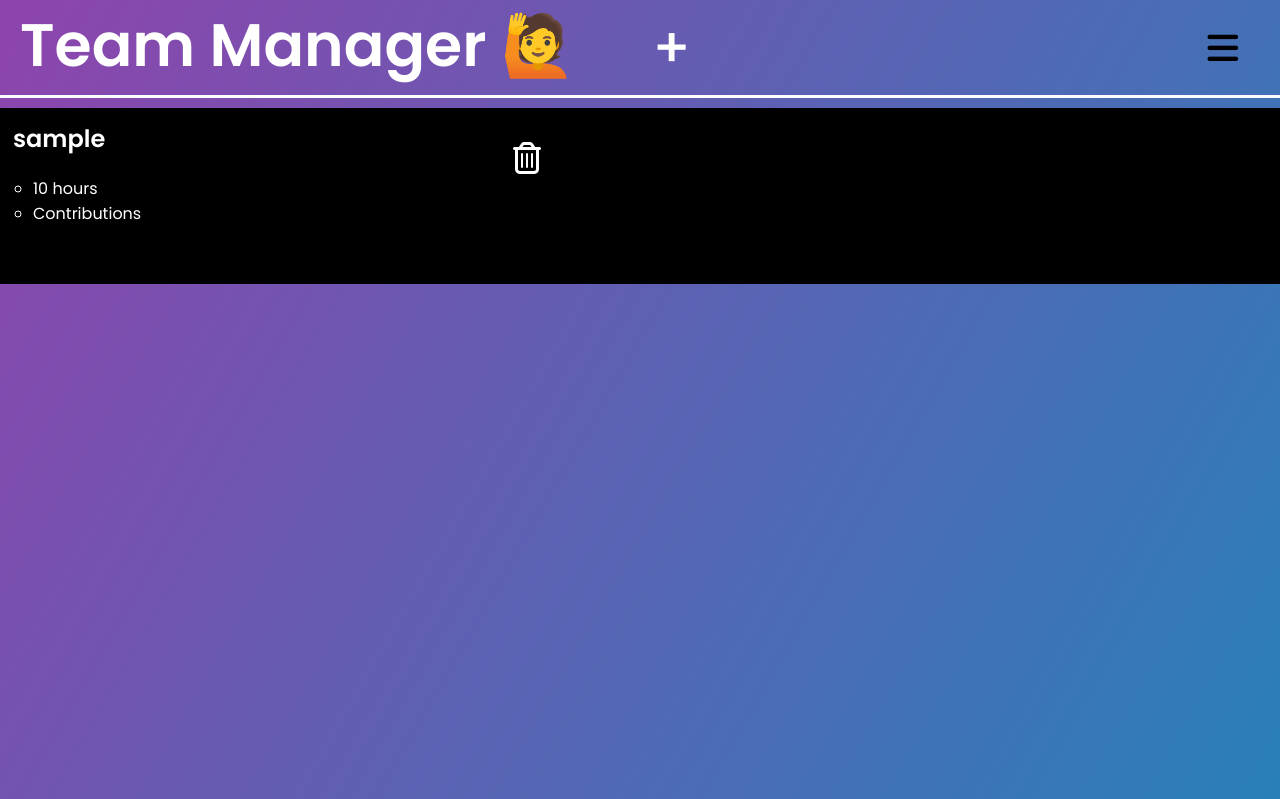
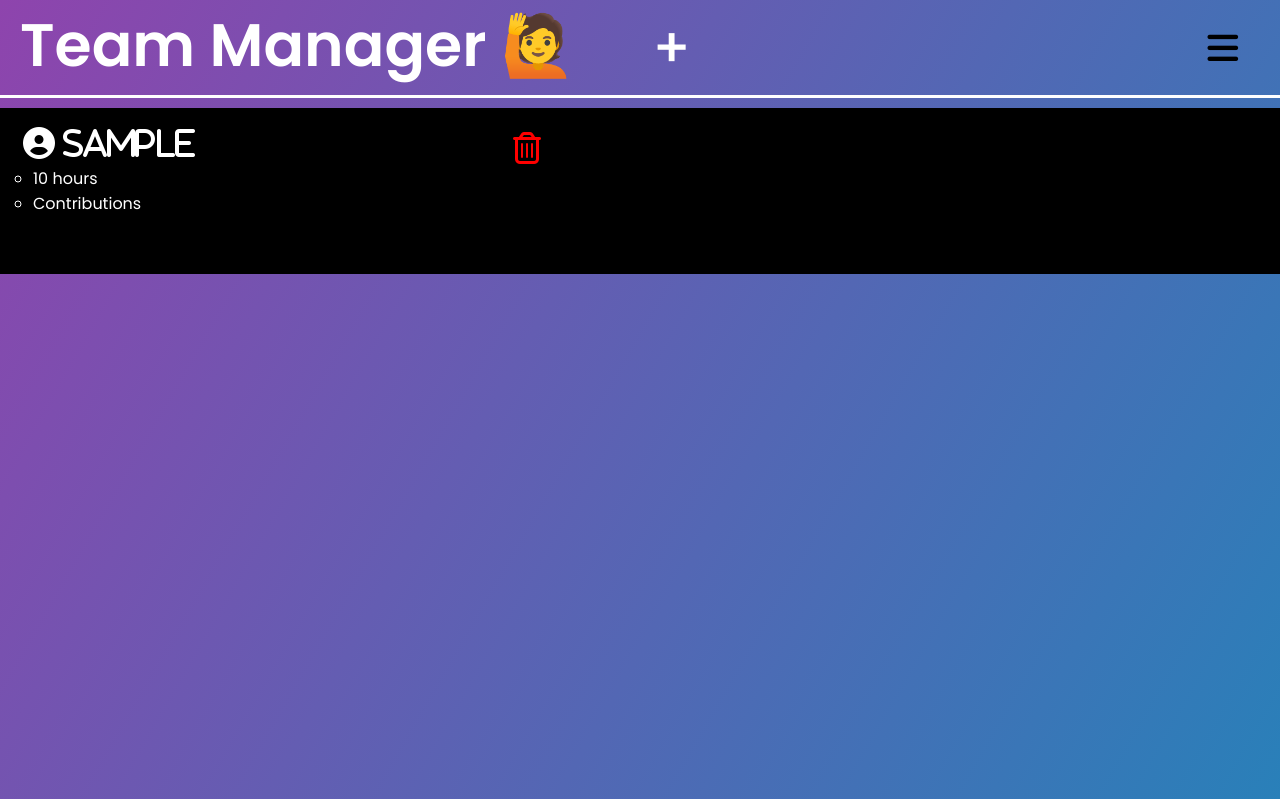
Before and after one commit to NigelTXH/trello_like_website, a Flask app: page /membersboard in a window 1280 px wide; the page is wider, and only the part inside the window is pictured. Shown: the top 799 px of that part. Run offline with Flask 2, Linux system fonts and the light colour scheme; tables that the repository leaves empty hold one stand-in row (values such as "Sample post"); some libraries are stand-ins or nearby versions.

Commit message:
update on link to individual personal page in Team Manager

```diff
--- a/app.py
+++ b/app.py
@@ -219,6 +219,9 @@ def delete_user(id):
     except:
         return 'There was a problem deleting that user'
 
+@app.route('/user_stats',methods=['POST','GET'])
+def user_stats():
+    return render_template("user_stats.html")
 
 
 if __name__ == "__main__":
--- a/static/css/main.css
+++ b/static/css/main.css
@@ -901,7 +901,7 @@ label #cancel{
 }
 
 .fa-trash-can{
-  color: white;
+  color: red;
   cursor: pointer;
   position: relative;
   bottom: 100px;
@@ -914,6 +914,20 @@ label #cancel{
   transition: 0.3s ease-in-out;
 }
 
+.fa-circle-user{
+  font-family: "Poppins", sans-serif;
+  color: white;
+  cursor: pointer;
+  position: relative;
+  top: 10px;
+  left: 10px;
+}
+
+.fa-trash-can:hover{
+  transform: scale(1.1);
+  transition: 0.3s ease-in-out;
+}
+
 .members_columns{
   overflow: auto;
   height: 90%;
--- a/templates/membersboard.html
+++ b/templates/membersboard.html
@@ -27,7 +27,13 @@
     <div class="members_columns" >
         {% for user in users %}
         <div class="member_box">
-            <h2>{{ user[1] }}</h2>
+            <label for="personalPage" class="individual_user_btn">
+                <a href="http://127.0.0.1:5000/user_stats">
+                    <i class="fa-solid fa-circle-user fa-2xl" id="personal_page">
+                                {{ user[1] }}
+                    </i>
+                </a>
+            </label>
             <ul>
                 <li>10 hours</li>
                 <li>Contributions</li>
```
Also changed, not shown: templates/user_stats.html (added, +9 -0 lines).
